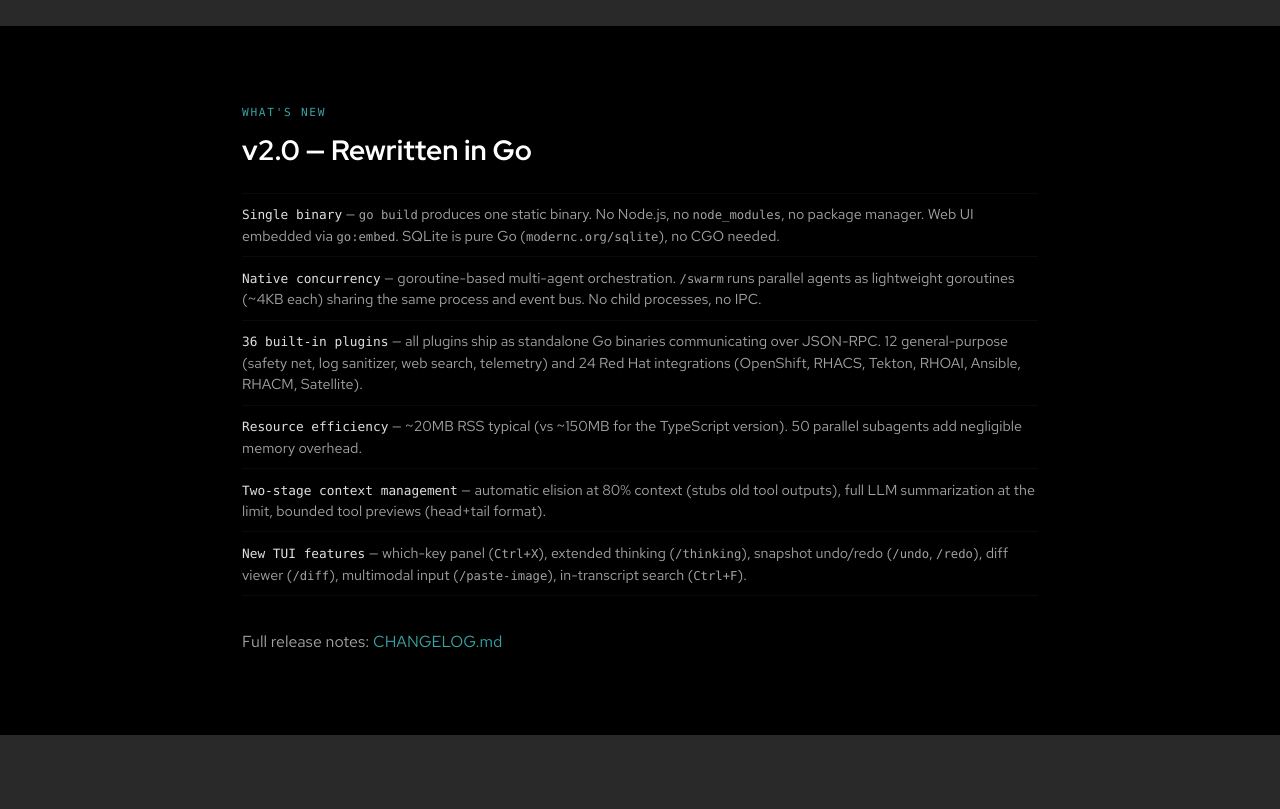
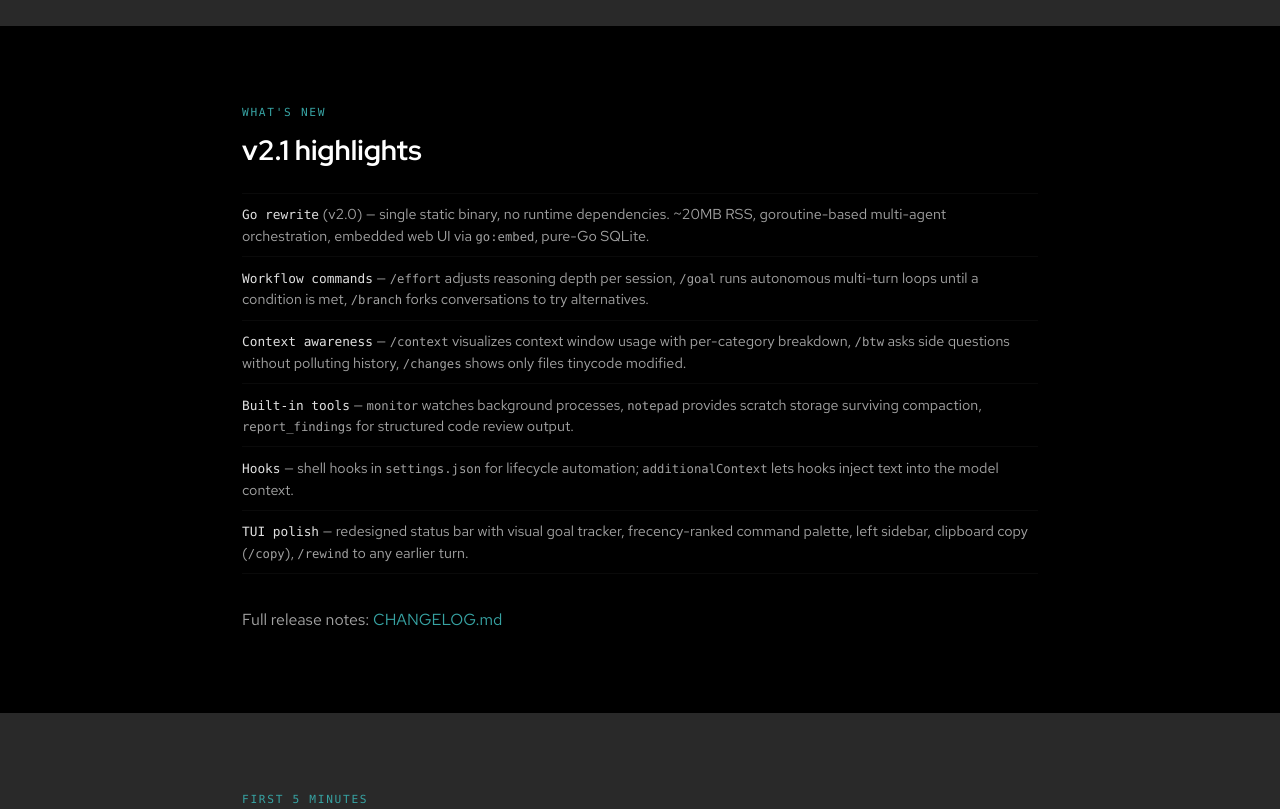
Before and after one commit to bobbyjohnstx/bobbyjohnstx.github.io, a plain HTML site: page tinycode.html in a window 1280 px wide. Shown: the part 980-1789 px from the top of the page. Drawn offline with Linux system fonts and the light colour scheme; a web font is replaced by a local one.

Commit message:
feat(tinycode): update for v2.1 — workflow commands, context tools, hooks
Add /effort, /goal, /branch workflow commands; /context, /btw,
/changes context tools; monitor/notepad/report_findings built-in
tools; hooks with additionalContext; frecency command palette;
redesigned status bar; /rewind and /copy commands.

```diff
--- a/tinycode.html
+++ b/tinycode.html
@@ -394,14 +394,14 @@
     <section class="sec">
       <div class="container">
         <div class="sec-label">What's New</div>
-        <h2 class="sec-title">v2.0 &mdash; Rewritten in Go</h2>
+        <h2 class="sec-title">v2.1 highlights</h2>
         <ul class="details">
-          <li><span class="dt">Single binary</span> &mdash; <code>go build</code> produces one static binary. No Node.js, no <code>node_modules</code>, no package manager. Web UI embedded via <code>go:embed</code>. SQLite is pure Go (<code>modernc.org/sqlite</code>), no CGO needed.</li>
-          <li><span class="dt">Native concurrency</span> &mdash; goroutine-based multi-agent orchestration. <code>/swarm</code> runs parallel agents as lightweight goroutines (~4KB each) sharing the same process and event bus. No child processes, no IPC.</li>
-          <li><span class="dt">36 built-in plugins</span> &mdash; all plugins ship as standalone Go binaries communicating over JSON-RPC. 12 general-purpose (safety net, log sanitizer, web search, telemetry) and 24 Red Hat integrations (OpenShift, RHACS, Tekton, RHOAI, Ansible, RHACM, Satellite).</li>
-          <li><span class="dt">Resource efficiency</span> &mdash; ~20MB RSS typical (vs ~150MB for the TypeScript version). 50 parallel subagents add negligible memory overhead.</li>
-          <li><span class="dt">Two-stage context management</span> &mdash; automatic elision at 80% context (stubs old tool outputs), full LLM summarization at the limit, bounded tool previews (head+tail format).</li>
-          <li><span class="dt">New TUI features</span> &mdash; which-key panel (<code>Ctrl+X</code>), extended thinking (<code>/thinking</code>), snapshot undo/redo (<code>/undo</code>, <code>/redo</code>), diff viewer (<code>/diff</code>), multimodal input (<code>/paste-image</code>), in-transcript search (<code>Ctrl+F</code>).</li>
+          <li><span class="dt">Go rewrite</span> (v2.0) &mdash; single static binary, no runtime dependencies. ~20MB RSS, goroutine-based multi-agent orchestration, embedded web UI via <code>go:embed</code>, pure-Go SQLite.</li>
+          <li><span class="dt">Workflow commands</span> &mdash; <code>/effort</code> adjusts reasoning depth per session, <code>/goal</code> runs autonomous multi-turn loops until a condition is met, <code>/branch</code> forks conversations to try alternatives.</li>
+          <li><span class="dt">Context awareness</span> &mdash; <code>/context</code> visualizes context window usage with per-category breakdown, <code>/btw</code> asks side questions without polluting history, <code>/changes</code> shows only files tinycode modified.</li>
+          <li><span class="dt">Built-in tools</span> &mdash; <code>monitor</code> watches background processes, <code>notepad</code> provides scratch storage surviving compaction, <code>report_findings</code> for structured code review output.</li>
+          <li><span class="dt">Hooks</span> &mdash; shell hooks in <code>settings.json</code> for lifecycle automation; <code>additionalContext</code> lets hooks inject text into the model context.</li>
+          <li><span class="dt">TUI polish</span> &mdash; redesigned status bar with visual goal tracker, frecency-ranked command palette, left sidebar, clipboard copy (<code>/copy</code>), <code>/rewind</code> to any earlier turn.</li>
         </ul>
         <p class="sec-desc" style="margin-top:1.5rem;margin-bottom:0">Full release notes: <a href="https://github.com/bobbyjohnstx/tinycode/blob/main/CHANGELOG.md" target="_blank" rel="noopener">CHANGELOG.md</a></p>
       </div>
@@ -472,17 +472,16 @@ Trace from the HTTP handler to the token validation.</pre>
 
         <h3 class="sub">Key features</h3>
         <ul class="details">
-          <li><span class="dt">Multi-agent orchestration</span> &mdash; <code>/swarm</code> runs parallel agents as goroutines sharing the same process and event bus.</li>
+          <li><span class="dt">Multi-agent orchestration</span> &mdash; <code>/swarm</code> runs parallel agents as goroutines; <code>--plan</code> shows decomposition before dispatch.</li>
+          <li><span class="dt">Workflow commands</span> &mdash; <code>/effort</code> adjusts reasoning depth, <code>/goal</code> runs autonomous loops until a condition is met, <code>/branch</code> forks conversations.</li>
+          <li><span class="dt">Context awareness</span> &mdash; <code>/context</code> visualizes usage with category breakdown, <code>/btw</code> for side questions, <code>/changes</code> for tinycode-modified files only.</li>
+          <li><span class="dt">Extended thinking</span> &mdash; <code>/thinking</code> controls reasoning budget (off/low/medium/high/max).</li>
+          <li><span class="dt">Snapshot undo/redo</span> &mdash; <code>/undo</code>, <code>/redo</code>, and <code>/rewind</code> to any earlier conversation turn.</li>
+          <li><span class="dt">Built-in tools</span> &mdash; <code>monitor</code> watches background processes, <code>notepad</code> survives compaction, <code>report_findings</code> for structured review output.</li>
           <li><span class="dt">Which-key panel</span> (<code>Ctrl+X</code>) &mdash; floating overlay showing all leader key follow-ups.</li>
-          <li><span class="dt">Extended thinking</span> &mdash; <code>/thinking</code> controls reasoning budget (off/low/medium/high/max).</li>
-          <li><span class="dt">Snapshot undo/redo</span> &mdash; <code>/undo</code> and <code>/redo</code> revert or restore AI file changes.</li>
-          <li><span class="dt">Diff viewer</span> &mdash; <code>/diff</code> shows uncommitted changes inline.</li>
-          <li><span class="dt">Multimodal input</span> &mdash; <code>/paste-image</code> for vision-capable models.</li>
-          <li><span class="dt">In-transcript search</span> &mdash; <code>Ctrl+F</code> to search, <code>Ctrl+N</code>/<code>Ctrl+P</code> to navigate matches.</li>
-          <li><span class="dt">Session management</span> &mdash; tree sidebar, resume from CLI (<code>-c</code>/<code>-r</code>), archive, HTML export.</li>
-          <li><span class="dt">Model scoping</span> &mdash; <code>/scoped-models</code> favorites list to filter the model selector.</li>
-          <li><span class="dt">Token budget</span> &mdash; <code>--max-tokens</code> sets a cumulative limit; session aborts when exceeded.</li>
-          <li><span class="dt">Safe mode</span> &mdash; <code>--safe-mode</code> skips plugins, MCP, and user agents.</li>
+          <li><span class="dt">Frecency command palette</span> &mdash; ranked by usage frequency + recency.</li>
+          <li><span class="dt">Session management</span> &mdash; left sidebar, resume from CLI (<code>-c</code>/<code>-r</code>), archive, HTML export, clipboard copy (<code>/copy</code>).</li>
+          <li><span class="dt">Hooks</span> &mdash; shell hooks in <code>settings.json</code>; <code>additionalContext</code> injects text into model context.</li>
         </ul>
 
         <h3 class="sub">Configuration</h3>
```
